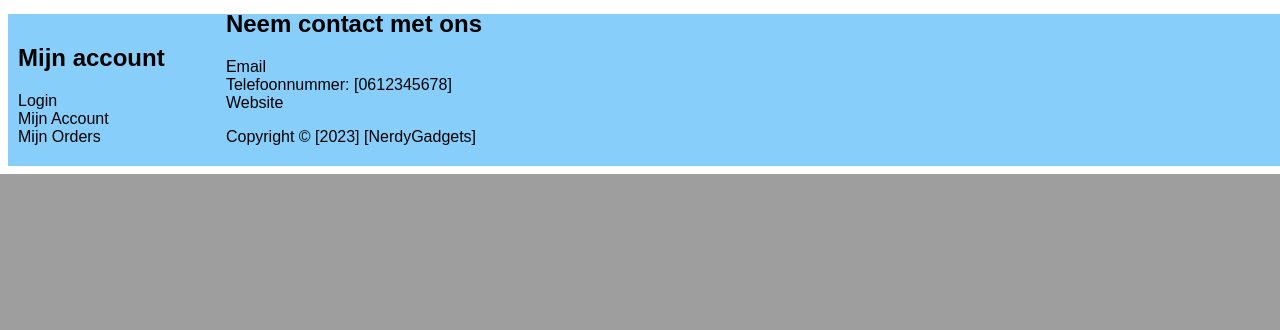
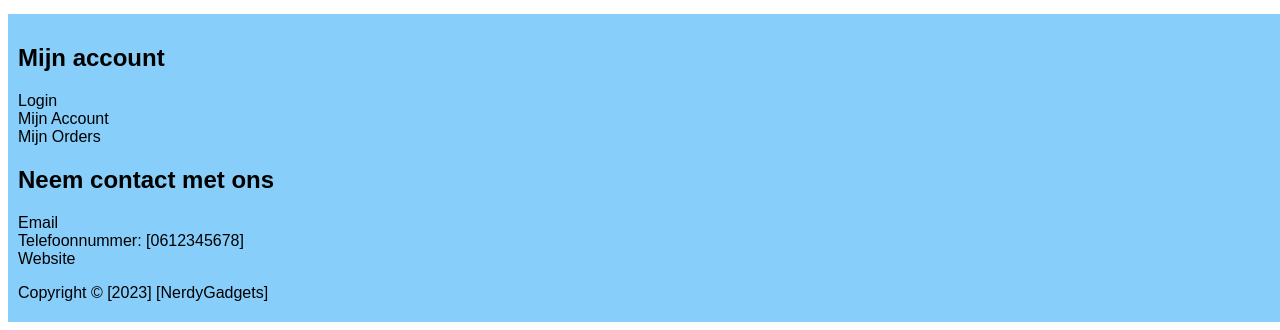
Before and after one commit to zarwatariq/KBA, a PHP site: page /home.html in a window 1280 px wide; the page is wider, and only the part inside the window is pictured. Shown: the part 723-1053 px from the top of that part. Before the commit the page ends 897 px from the top of that part, so only its background shows below. Run offline with PHP 8.4, Linux system fonts and the light colour scheme.

Commit message:
Footer changed

```diff
--- a/footer.css
+++ b/footer.css
@@ -13,7 +13,7 @@ footer {
 
 }
 .Contact {
-    float: right;
-    margin-top: -166px;
-    margin-right: 800px;
+    float: none;
+    margin-top: 0px;
+    margin-right: -500px;
 }
```
